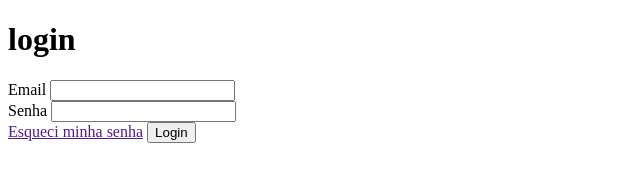
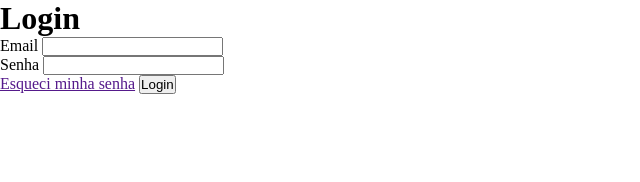
Before and after one commit to Jessica-dev21/teste_online, a plain HTML site: page index.html in a window 1280 px wide. Shown: the whole page, without its empty margins (0-640 px from the left). Drawn offline with Linux system fonts and the light colour scheme; files that its build step writes are made by us from their sources; files whose address does not match are found by name.

Commit message:
add link css

```diff
--- a/index.html
+++ b/index.html
@@ -4,10 +4,11 @@
     <meta charset="UTF-8">
     <meta name="viewport" content="width=device-width, initial-scale=1.0">
     <title>Document</title>
+    <link rel="stylesheet" href="style.css">
 </head>
 <body>
     <main>
-        <h1>login</h1>
+        <h1>Login</h1>
         <div>
             <label for="">Email</label>
             <input type="email">
```
